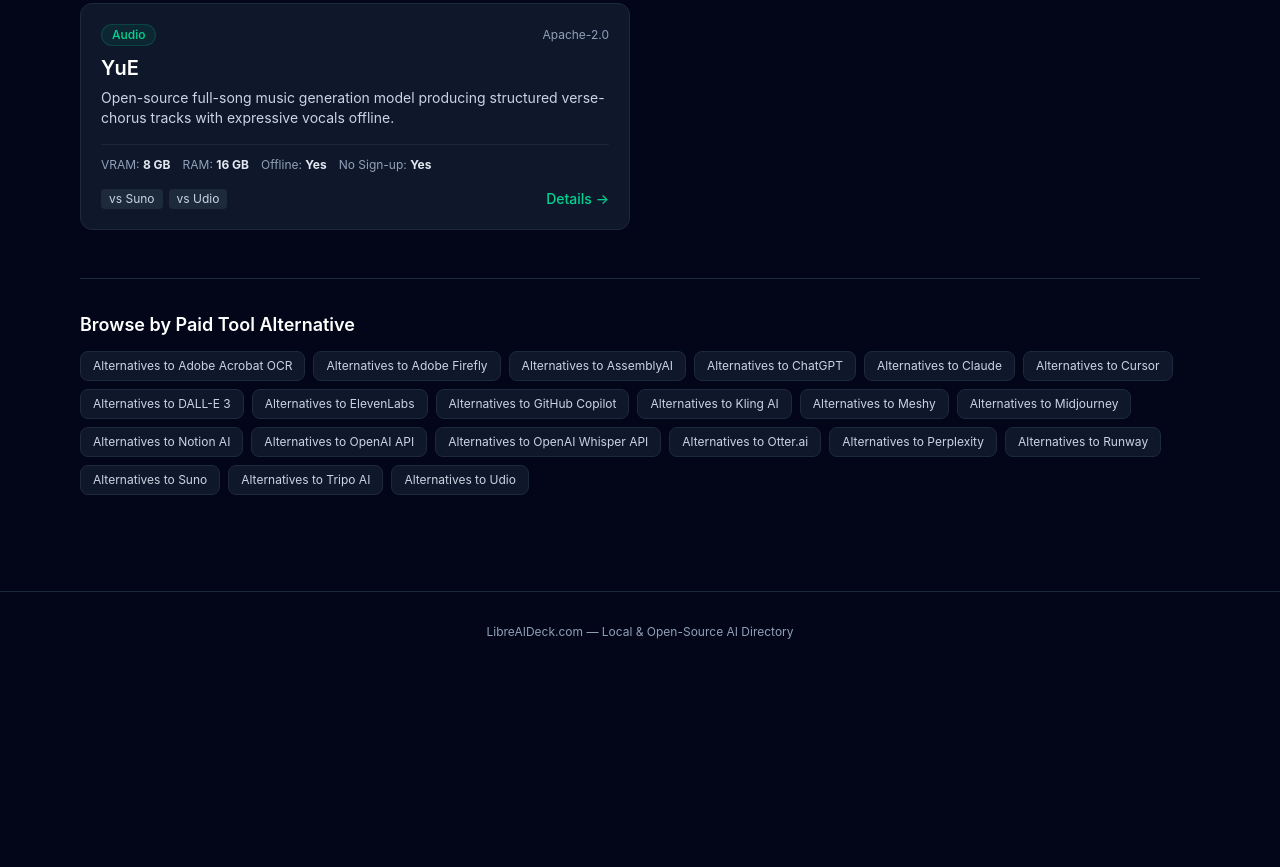
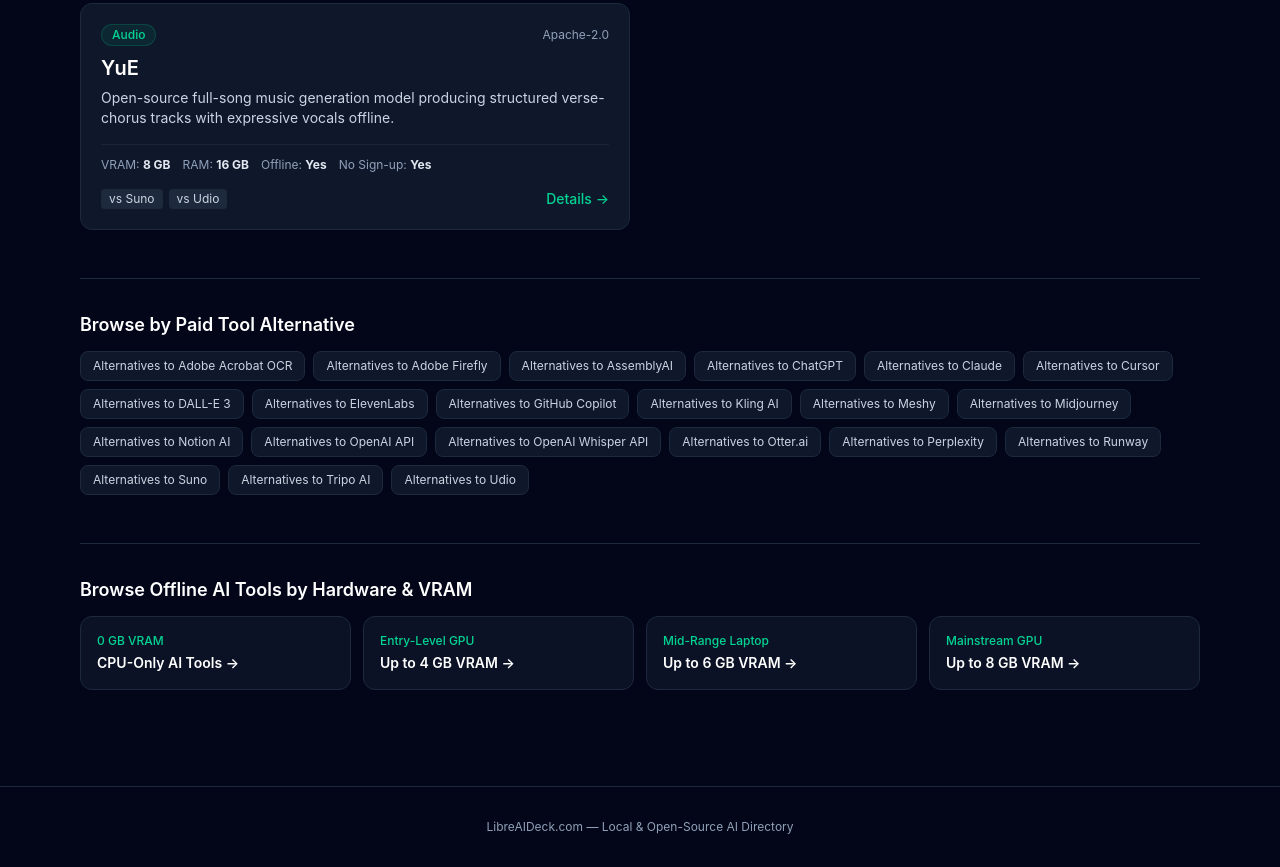
Before and after one commit to tranalvin28-coder/libreaideck, an Astro site: page / in a window 1280 px wide. Shown: the part 6546-7413 px from the top of the page. Before the commit the page ends 7218 px from the top, so only its background shows below. Built offline with nearby package versions, Linux system fonts and the light colour scheme; Astro itself is replaced by a stand-in of ours.

Commit message:
Add internal links to VRAM tier pages on homepage

```diff
--- a/src/pages/index.astro
+++ b/src/pages/index.astro
@@ -163,6 +163,29 @@ const directorySchema = {
     </section>
   )}
 
+
+  <section class="mt-12 pt-8 border-t border-slate-800">
+    <h2 class="text-lg font-semibold text-white mb-3">Browse Offline AI Tools by Hardware &amp; VRAM</h2>
+    <div class="grid grid-cols-1 sm:grid-cols-2 md:grid-cols-4 gap-3">
+      <a href="/vram/cpu-only" class="rounded-xl border border-slate-800 bg-slate-900/70 hover:border-emerald-500/50 p-4 transition">
+        <div class="text-xs font-medium text-emerald-400 mb-1">0 GB VRAM</div>
+        <div class="text-sm font-semibold text-white">CPU-Only AI Tools →</div>
+      </a>
+      <a href="/vram/4gb" class="rounded-xl border border-slate-800 bg-slate-900/70 hover:border-emerald-500/50 p-4 transition">
+        <div class="text-xs font-medium text-emerald-400 mb-1">Entry-Level GPU</div>
+        <div class="text-sm font-semibold text-white">Up to 4 GB VRAM →</div>
+      </a>
+      <a href="/vram/6gb" class="rounded-xl border border-slate-800 bg-slate-900/70 hover:border-emerald-500/50 p-4 transition">
+        <div class="text-xs font-medium text-emerald-400 mb-1">Mid-Range Laptop</div>
+        <div class="text-sm font-semibold text-white">Up to 6 GB VRAM →</div>
+      </a>
+      <a href="/vram/8gb" class="rounded-xl border border-slate-800 bg-slate-900/70 hover:border-emerald-500/50 p-4 transition">
+        <div class="text-xs font-medium text-emerald-400 mb-1">Mainstream GPU</div>
+        <div class="text-sm font-semibold text-white">Up to 8 GB VRAM →</div>
+      </a>
+    </div>
+  </section>
+
   <script>
     const searchInput = document.getElementById("search-input") as HTMLInputElement | null;
     const categoryFilter = document.getElementById("category-filter") as HTMLSelectElement | null;
```
